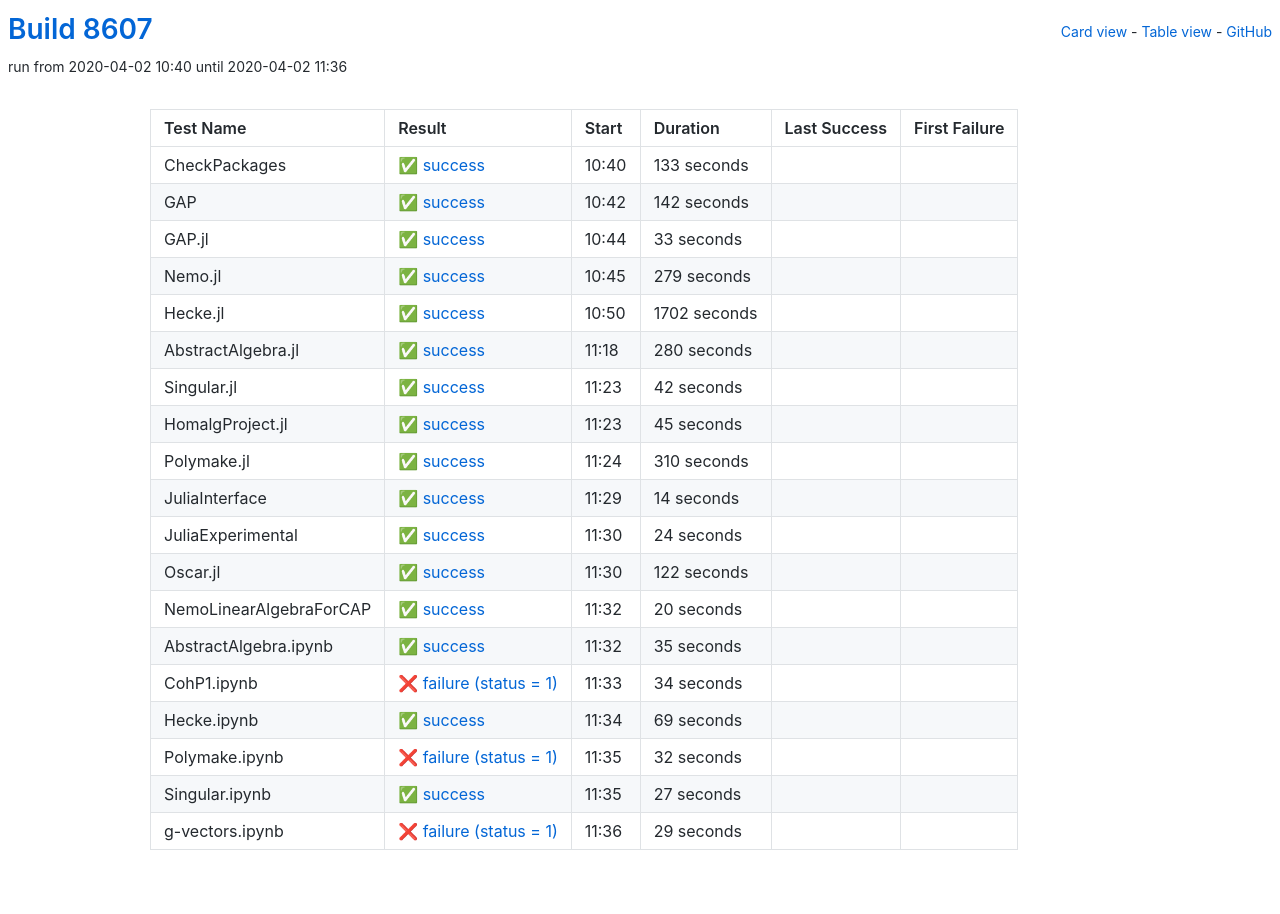
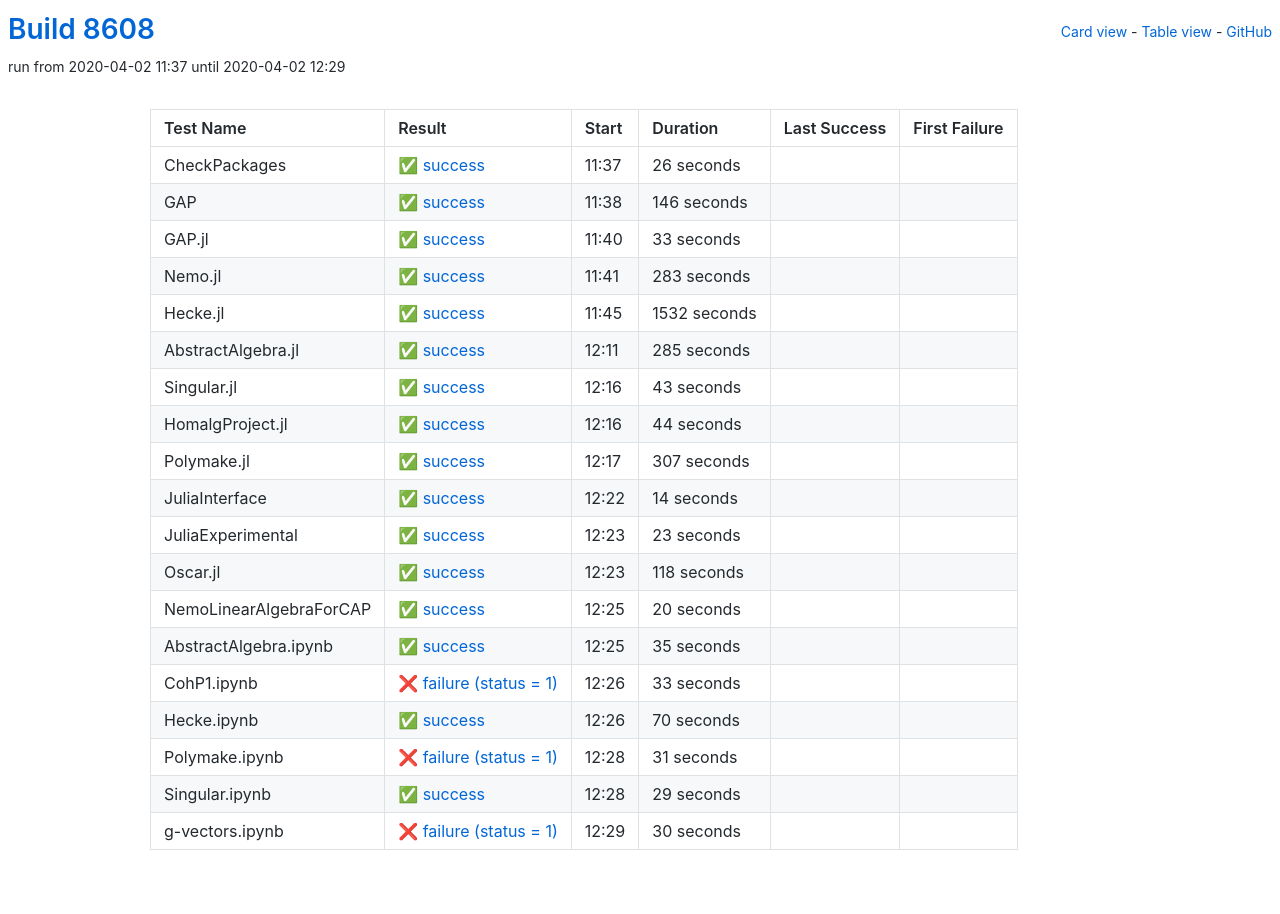
Before and after one commit to oscar-system/oscar-ci-status, a Jekyll site: the page built from table.html, in a window 1280 px wide. Built offline with Jekyll 4.4.1, drawn with Linux system fonts in a browser that asks for light colours.

Commit message:
Build 8608

```diff
--- a/_data/ci.yml
+++ b/_data/ci.yml
@@ -1,27 +1,27 @@
-build: 8607
-build_url: https://oscarci.mathematik.uni-kl.de/job/oscar/8607/
+build: 8608
+build_url: https://oscarci.mathematik.uni-kl.de/job/oscar/8608/
 job: oscar
 tests:
-- duration: 133
+- duration: 26
   exitcode: 0
   first_failure: false
   first_failure_url: null
   last_success: false
   last_success_url: null
-  log: https://oscarci.mathematik.uni-kl.de/job/oscar/8607/artifact/logs/build-8607/CheckPackages.log
+  log: https://oscarci.mathematik.uni-kl.de/job/oscar/8608/artifact/logs/build-8608/CheckPackages.log
   name: CheckPackages
-  start: 2020-04-02 10:40
+  start: 2020-04-02 11:37
   status: success
   success: true
-- duration: 142
+- duration: 146
   exitcode: 0
   first_failure: false
   first_failure_url: null
   last_success: false
   last_success_url: null
-  log: https://oscarci.mathematik.uni-kl.de/job/oscar/8607/artifact/logs/build-8607/GAP.log
+  log: https://oscarci.mathematik.uni-kl.de/job/oscar/8608/artifact/logs/build-8608/GAP.log
   name: GAP
-  start: 2020-04-02 10:42
+  start: 2020-04-02 11:38
   status: success
   success: true
 - duration: 33
@@ -30,75 +30,75 @@
   first_failure_url: null
   last_success: false
   last_success_url: null
-  log: https://oscarci.mathematik.uni-kl.de/job/oscar/8607/artifact/logs/build-8607/GAP.jl.log
+  log: https://oscarci.mathematik.uni-kl.de/job/oscar/8608/artifact/logs/build-8608/GAP.jl.log
   name: GAP.jl
-  start: 2020-04-02 10:44
+  start: 2020-04-02 11:40
   status: success
   success: true
-- duration: 279
+- duration: 283
   exitcode: 0
   first_failure: false
   first_failure_url: null
   last_success: false
   last_success_url: null
-  log: https://oscarci.mathematik.uni-kl.de/job/oscar/8607/artifact/logs/build-8607/Nemo.jl.log
+  log: https://oscarci.mathematik.uni-kl.de/job/oscar/8608/artifact/logs/build-8608/Nemo.jl.log
   name: Nemo.jl
-  start: 2020-04-02 10:45
+  start: 2020-04-02 11:41
   status: success
   success: true
-- duration: 1702
+- duration: 1532
   exitcode: 0
   first_failure: false
   first_failure_url: null
   last_success: false
   last_success_url: null
-  log: https://oscarci.mathematik.uni-kl.de/job/oscar/8607/artifact/logs/build-8607/Hecke.jl.log
+  log: https://oscarci.mathematik.uni-kl.de/job/oscar/8608/artifact/logs/build-8608/Hecke.jl.log
   name: Hecke.jl
-  start: 2020-04-02 10:50
+  start: 2020-04-02 11:45
   status: success
   success: true
-- duration: 280
+- duration: 285
   exitcode: 0
   first_failure: false
   first_failure_url: null
   last_success: false
   last_success_url: null
-  log: https://oscarci.mathematik.uni-kl.de/job/oscar/8607/artifact/logs/build-8607/AbstractAlgebra.jl.log
+  log: https://oscarci.mathematik.uni-kl.de/job/oscar/8608/artifact/logs/build-8608/AbstractAlgebra.jl.log
   name: AbstractAlgebra.jl
-  start: 2020-04-02 11:18
+  start: 2020-04-02 12:11
   status: success
   success: true
-- duration: 42
+- duration: 43
   exitcode: 0
   first_failure: false
   first_failure_url: null
   last_success: false
   last_success_url: null
-  log: https://oscarci.mathematik.uni-kl.de/job/oscar/8607/artifact/logs/build-8607/Singular.jl.log
+  log: https://oscarci.mathematik.uni-kl.de/job/oscar/8608/artifact/logs/build-8608/Singular.jl.log
   name: Singular.jl
-  start: 2020-04-02 11:23
+  start: 2020-04-02 12:16
   status: success
   success: true
-- duration: 45
+- duration: 44
   exitcode: 0
   first_failure: false
   first_failure_url: null
   last_success: false
   last_success_url: null
-  log: https://oscarci.mathematik.uni-kl.de/job/oscar/8607/artifact/logs/build-8607/HomalgProject.jl.log
+  log: https://oscarci.mathematik.uni-kl.de/job/oscar/8608/artifact/logs/build-8608/HomalgProject.jl.log
   name: HomalgProject.jl
-  start: 2020-04-02 11:23
+  start: 2020-04-02 12:16
   status: success
   success: true
-- duration: 310
+- duration: 307
   exitcode: 0
   first_failure: false
   first_failure_url: null
   last_success: false
   last_success_url: null
-  log: https://oscarci.mathematik.uni-kl.de/job/oscar/8607/artifact/logs/build-8607/Polymake.jl.log
+  log: https://oscarci.mathematik.uni-kl.de/job/oscar/8608/artifact/logs/build-8608/Polymake.jl.log
   name: Polymake.jl
-  start: 2020-04-02 11:24
+  start: 2020-04-02 12:17
   status: success
   success: true
 - duration: 14
@@ -107,31 +107,31 @@
   first_failure_url: null
   last_success: false
   last_success_url: null
-  log: https://oscarci.mathematik.uni-kl.de/job/oscar/8607/artifact/logs/build-8607/JuliaInterface.log
+  log: https://oscarci.mathematik.uni-kl.de/job/oscar/8608/artifact/logs/build-8608/JuliaInterface.log
   name: JuliaInterface
-  start: 2020-04-02 11:29
+  start: 2020-04-02 12:22
   status: success
   success: true
-- duration: 24
+- duration: 23
   exitcode: 0
   first_failure: false
   first_failure_url: null
   last_success: false
   last_success_url: null
-  log: https://oscarci.mathematik.uni-kl.de/job/oscar/8607/artifact/logs/build-8607/JuliaExperimental.log
+  log: https://oscarci.mathematik.uni-kl.de/job/oscar/8608/artifact/logs/build-8608/JuliaExperimental.log
   name: JuliaExperimental
-  start: 2020-04-02 11:30
+  start: 2020-04-02 12:23
   status: success
   success: true
-- duration: 122
+- duration: 118
   exitcode: 0
   first_failure: false
   first_failure_url: null
   last_success: false
   last_success_url: null
-  log: https://oscarci.mathematik.uni-kl.de/job/oscar/8607/artifact/logs/build-8607/Oscar.jl.log
+  log: https://oscarci.mathematik.uni-kl.de/job/oscar/8608/artifact/logs/build-8608/Oscar.jl.log
   name: Oscar.jl
-  start: 2020-04-02 11:30
+  start: 2020-04-02 12:23
   status: success
   success: true
 - duration: 20
@@ -140,9 +140,9 @@
   first_failure_url: null
   last_success: false
   last_success_url: null
-  log: https://oscarci.mathematik.uni-kl.de/job/oscar/8607/artifact/logs/build-8607/NemoLinearAlgebraForCAP.log
+  log: https://oscarci.mathematik.uni-kl.de/job/oscar/8608/artifact/logs/build-8608/NemoLinearAlgebraForCAP.log
   name: NemoLinearAlgebraForCAP
-  start: 2020-04-02 11:32
+  start: 2020-04-02 12:25
   status: success
   success: true
 - duration: 35
@@ -151,63 +151,63 @@
   first_failure_url: null
   last_success: false
   last_success_url: null
-  log: https://oscarci.mathematik.uni-kl.de/job/oscar/8607/artifact/logs/build-8607/AbstractAlgebra.ipynb.log
+  log: https://oscarci.mathematik.uni-kl.de/job/oscar/8608/artifact/logs/build-8608/AbstractAlgebra.ipynb.log
   name: AbstractAlgebra.ipynb
-  start: 2020-04-02 11:32
+  start: 2020-04-02 12:25
   status: success
   success: true
-- duration: 34
+- duration: 33
   exitcode: 1
   first_failure: false
   first_failure_url: null
   last_success: false
   last_success_url: null
-  log: https://oscarci.mathematik.uni-kl.de/job/oscar/8607/artifact/logs/build-8607/CohP1.ipynb.log
+  log: https://oscarci.mathematik.uni-kl.de/job/oscar/8608/artifact/logs/build-8608/CohP1.ipynb.log
   name: CohP1.ipynb
-  start: 2020-04-02 11:33
+  start: 2020-04-02 12:26
   status: failure
   success: false
-- duration: 69
+- duration: 70
   exitcode: 0
   first_failure: false
   first_failure_url: null
   last_success: false
   last_success_url: null
-  log: https://oscarci.mathematik.uni-kl.de/job/oscar/8607/artifact/logs/build-8607/Hecke.ipynb.log
+  log: https://oscarci.mathematik.uni-kl.de/job/oscar/8608/artifact/logs/build-8608/Hecke.ipynb.log
   name: Hecke.ipynb
-  start: 2020-04-02 11:34
+  start: 2020-04-02 12:26
   status: success
   success: true
-- duration: 32
+- duration: 31
   exitcode: 1
   first_failure: false
   first_failure_url: null
   last_success: false
   last_success_url: null
-  log: https://oscarci.mathematik.uni-kl.de/job/oscar/8607/artifact/logs/build-8607/Polymake.ipynb.log
+  log: https://oscarci.mathematik.uni-kl.de/job/oscar/8608/artifact/logs/build-8608/Polymake.ipynb.log
   name: Polymake.ipynb
-  start: 2020-04-02 11:35
+  start: 2020-04-02 12:28
   status: failure
   success: false
-- duration: 27
+- duration: 29
   exitcode: 0
   first_failure: false
   first_failure_url: null
   last_success: false
   last_success_url: null
-  log: https://oscarci.mathematik.uni-kl.de/job/oscar/8607/artifact/logs/build-8607/Singular.ipynb.log
+  log: https://oscarci.mathematik.uni-kl.de/job/oscar/8608/artifact/logs/build-8608/Singular.ipynb.log
   name: Singular.ipynb
-  start: 2020-04-02 11:35
+  start: 2020-04-02 12:28
   status: success
   success: true
-- duration: 29
+- duration: 30
   exitcode: 1
   first_failure: false
   first_failure_url: null
   last_success: false
   last_success_url: null
-  log: https://oscarci.mathematik.uni-kl.de/job/oscar/8607/artifact/logs/build-8607/g-vectors.ipynb.log
+  log: https://oscarci.mathematik.uni-kl.de/job/oscar/8608/artifact/logs/build-8608/g-vectors.ipynb.log
   name: g-vectors.ipynb
-  start: 2020-04-02 11:36
+  start: 2020-04-02 12:29
   status: failure
   success: false
```
Also changed, not shown: README.md.
